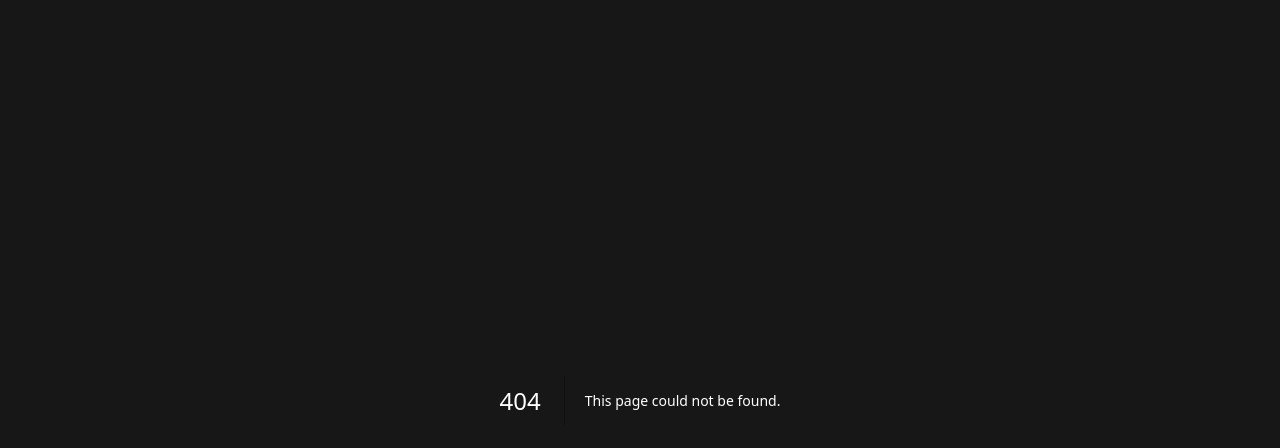
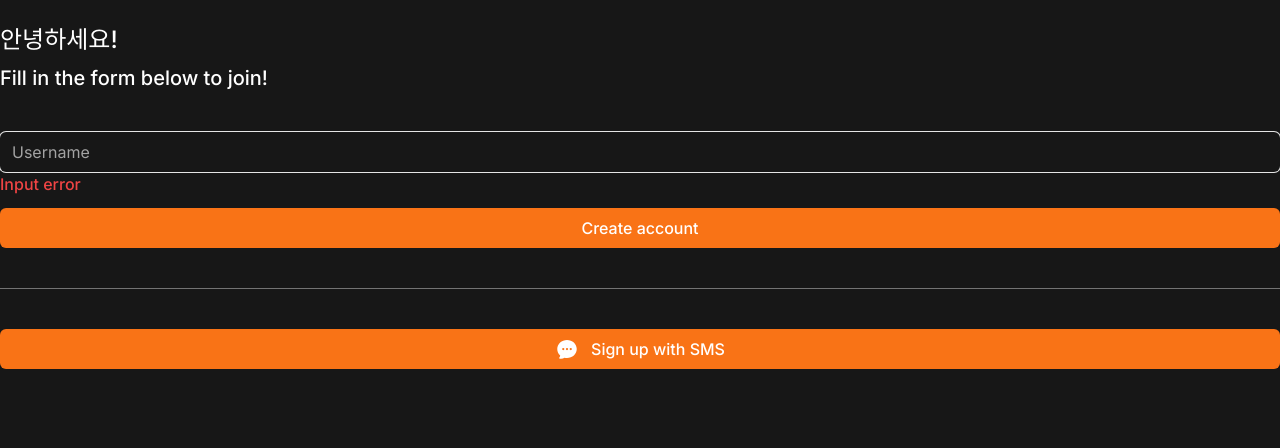
Before and after one commit to Hyeong-mai/again-store, a Next.js app: page /create-account in a window 1280 px wide. Before the commit this address had no page. Shown: the top 448 px of the page. Built offline with nearby package versions, Linux system fonts and the light colour scheme.

Commit message:
2.1 Create Account Screen

```diff
--- /dev/null
+++ b/app/create-account/page.tsx
@@ -0,0 +1,37 @@
+import { ChatBubbleOvalLeftEllipsisIcon } from "@heroicons/react/24/solid";
+import Link from "next/link";
+
+export default function CreateAccount() {
+  return (
+    <div className="flex flex-col gap-10 py-6">
+      <div className="flex flex-col gap-2 *:font-medium">
+        <h1 className="text-2xl">안녕하세요!</h1>
+        <h2 className="text-xl">Fill in the form below to join!</h2>
+      </div>
+      <form className="flex flex-col gap-3">
+        <div className="flex flex-col gap2">
+          <input
+            className="bg-transparent rounded-md w-full h-10 focus:outline-none ring-1 focus:ring-2 ring-neutral-200 focus:ring-orange-500 border-none placeholder:text-neutral-400"
+            type="text"
+            placeholder="Username"
+            required
+          />
+          <span className="text-red-500 font-medium ">Input error</span>
+        </div>
+        <button className="primary-btn h-10">Create account</button>
+      </form>
+      <div className="w-full h-px bg-neutral-500" />
+      <div>
+        <Link
+          href={"/sms"}
+          className="primary-btn flex h-10 items-center justify-center gap-3"
+        >
+          <span>
+            <ChatBubbleOvalLeftEllipsisIcon className="size-6" />
+          </span>
+          <span>Sign up with SMS</span>
+        </Link>
+      </div>
+    </div>
+  );
+}
--- a/app/globals.css
+++ b/app/globals.css
@@ -14,7 +14,7 @@
   }
 }
 @layer components {
-  .btn {
-    @apply w-full bg-black h-10 text-white rounded-sexy-name mt-tomato;
+  .primary-btn {
+    @apply w-full bg-orange-500 text-white font-medium rounded-md text-center hover:bg-orange-400 transition-colors;
   }
 }
--- a/app/page.tsx
+++ b/app/page.tsx
@@ -10,10 +10,7 @@
         <h2 className="text-2xl">당근 마켓에 어서오세요!</h2>
       </div>
       <div className="flex flex-col items-center gap-3 w-full">
-        <Link
-          href={`#`}
-          className="w-full bg-orange-500 text-white text-lg font-medium py-2.5 rounded-md text-center hover:bg-orange-400 transition-colors"
-        >
+        <Link href={`#`} className="primary-btn py-2.5 text-lg">
           시작하기
         </Link>
         <div className="flex gap-2">
--- a/package.json
+++ b/package.json
@@ -9,6 +9,7 @@
     "lint": "next lint"
   },
   "dependencies": {
+    "@heroicons/react": "^2.1.3",
     "next": "^14.2.2",
     "react": "^18",
     "react-dom": "^18"
```
Also changed, not shown: 1 other file (tests, documents, lock files or other folders).
